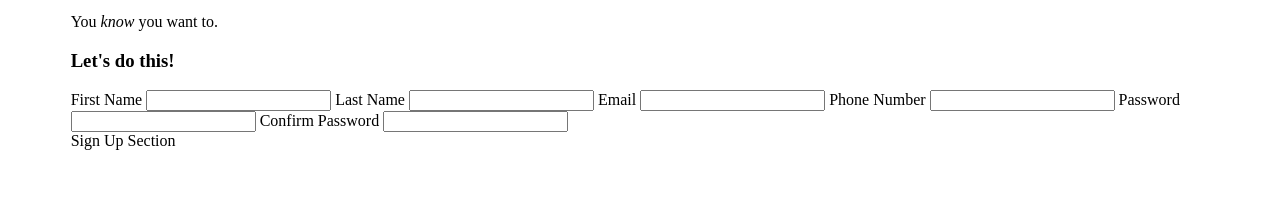
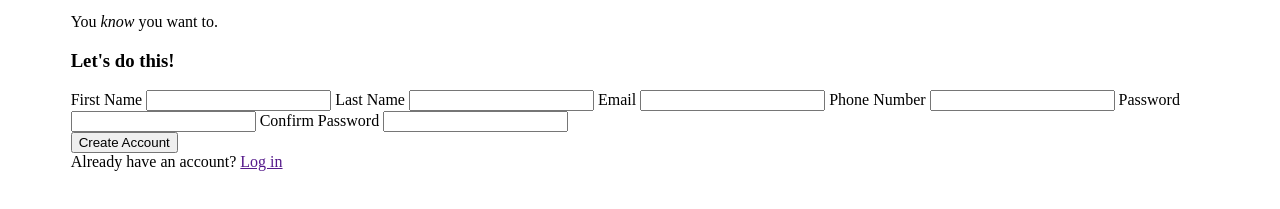
Before and after one commit to dahans1/odin-sign-up-form, a plain HTML site: page index.html in a window 1280 px wide. Shown: the part 63-272 px from the top of the page. Drawn offline with Linux system fonts and the light colour scheme.

Commit message:
Add sign up button

```diff
--- a/index.html
+++ b/index.html
@@ -21,9 +21,10 @@
             You <em>know</em> you want to.
         </p>
         </div>
+        <form action="" method="post">
             <div id="form-section">
                 <h3 id="form-title">Let's do this!</h2>
-            <form action="" method="post">
+
                     <label for="first-name">First Name</label>
                     <input type="text" name="first-name" id="first-name">
 
@@ -41,11 +42,12 @@
 
                     <label for="confirm-password">Confirm Password</label>
                     <input type="password" name="confirm-password" id="confirm-password">
-            </form>
             </div>
             <div id="sign-up-section">
-            Sign Up Section
+                <button type="submit">Create Account</button>
+                <div>Already have an account? <a href="">Log in</a></div>
             </div>
+        </form>
     </div>
 </body>
 </html>
```
Lines whose indentation alone changed are shown as unchanged.
